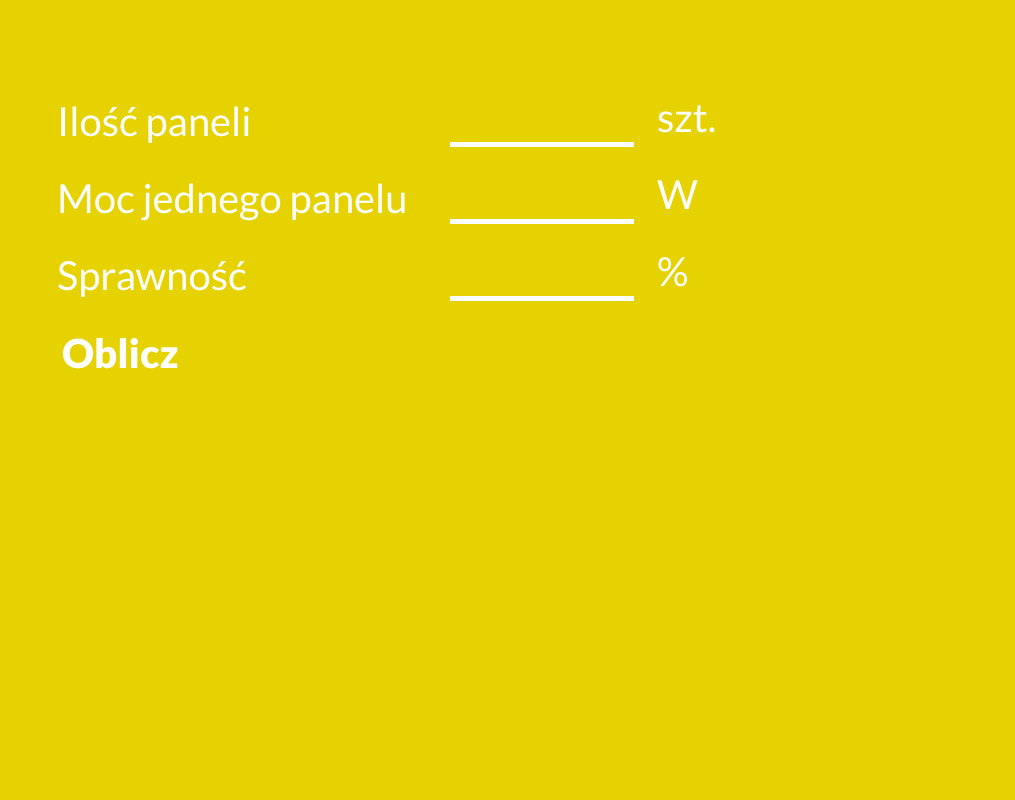
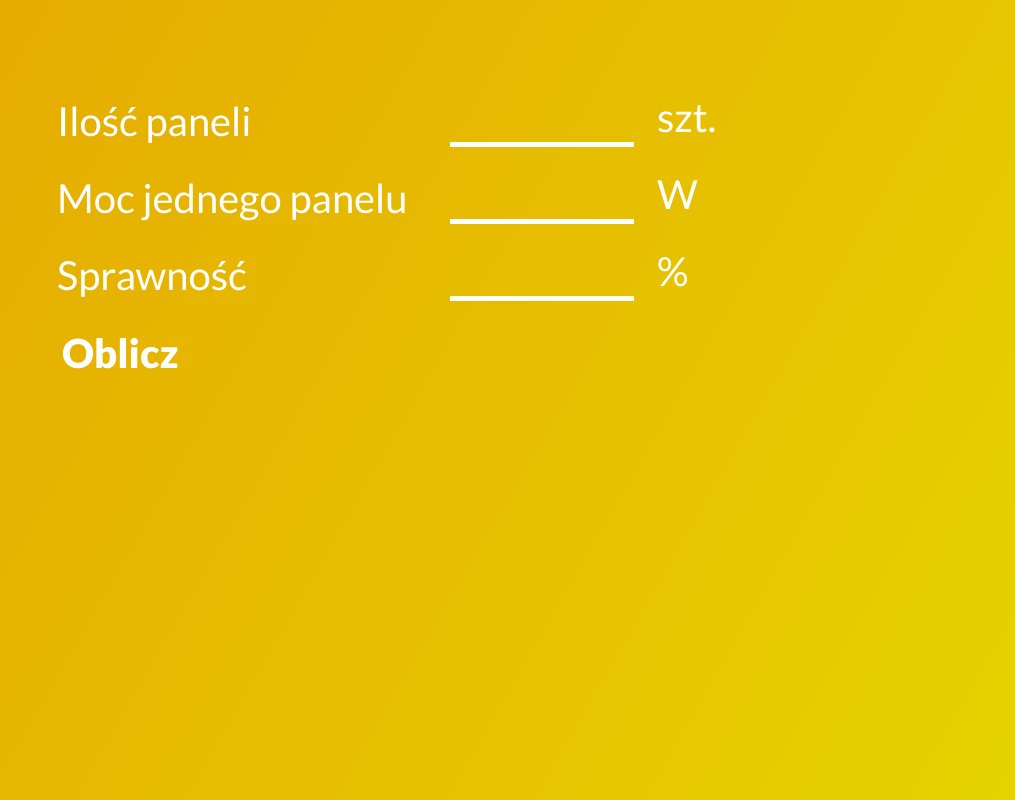
Before and after one commit to californicator/PV-calculators, a plain HTML site: page moc.html in a window 1280 px wide. Shown: the whole page, without its empty margins (265-1280 px from the left). Drawn offline with Linux system fonts and the light colour scheme.

Commit message:
ghpages and gradient

```diff
--- a/theme.css
+++ b/theme.css
@@ -1,5 +1,17 @@
+html, body {
+	height: 100%;
+	margin: 0;
+	background: rgba(230,165,0,1);
+	background: -moz-linear-gradient(120deg, rgba(230,165,0,1) 0%, rgba(230,210,0,1) 100%);
+	background: -webkit-gradient(left bottom, right top, color-stop(0%, rgba(230,165,0,1)), color-stop(100%, rgba(230,210,0,1)));
+	background: -webkit-linear-gradient(120deg, rgba(230,165,0,1) 0%, rgba(230,210,0,1) 100%);
+	background: -o-linear-gradient(120deg, rgba(230,165,0,1) 0%, rgba(230,210,0,1) 100%);
+	background: -ms-linear-gradient(120deg, rgba(230,165,0,1) 0%, rgba(230,210,0,1) 100%);
+	background: linear-gradient(120deg, rgba(230,165,0,1) 0%, rgba(230,210,0,1) 100%);
+	filter: progid:DXImageTransform.Microsoft.gradient( startColorstr='#e6a500', endColorstr='#e6d200', GradientType=1 );
+}
+
 body {
-	background-color: #E6D200;
 	color: #ffffff;
 	font-size: 250%;
 	font-family: Lato, Roboto, sans-serif;
```
